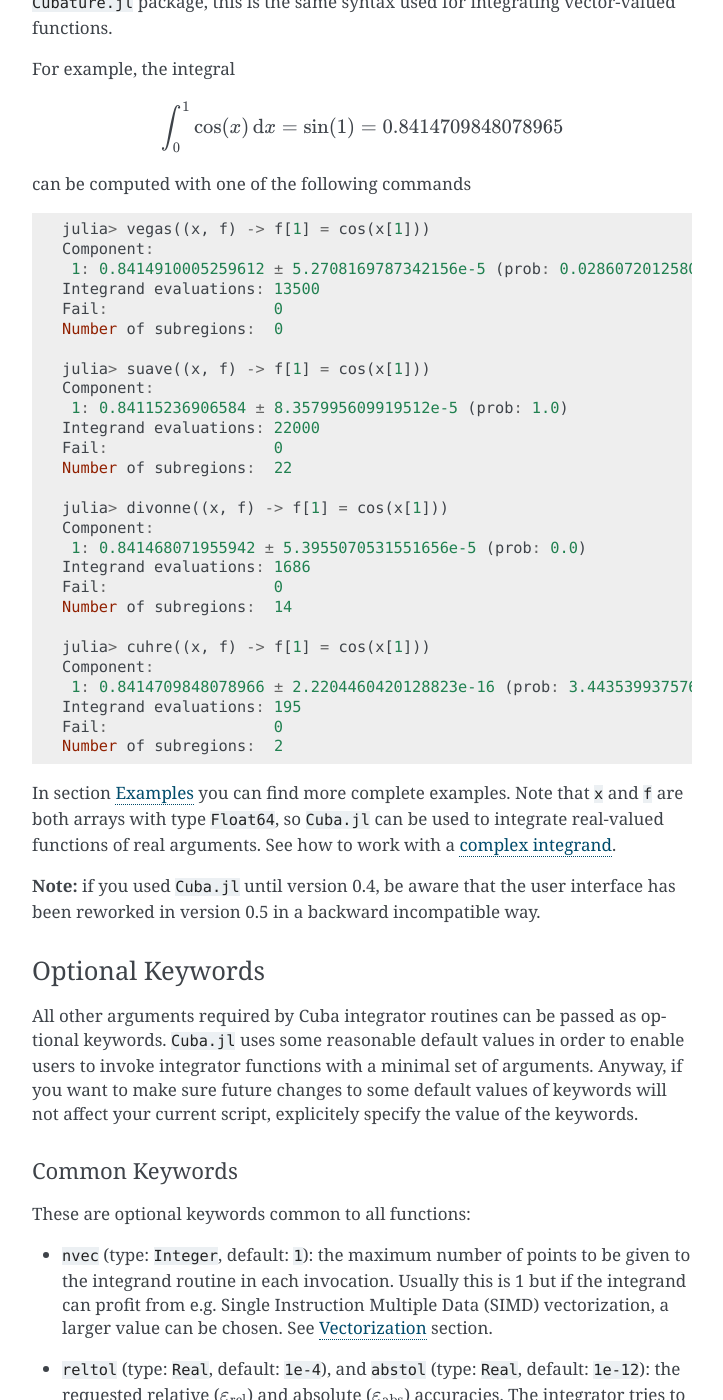
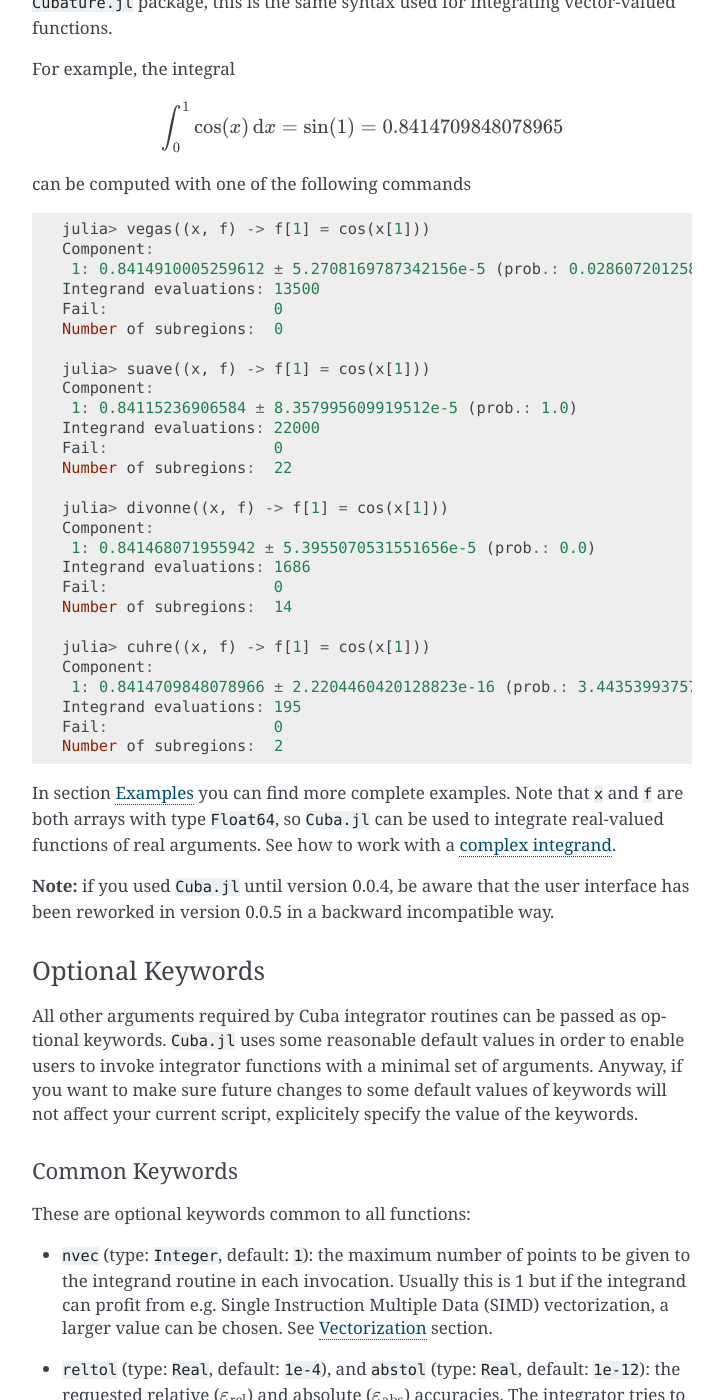
Before and after one commit to giordano/Cuba.jl, a Sphinx documentation site: the page built from docs/index.rst, in a window 1280 px wide and 1400 px high, scrolled down 3843 px. Shown: the whole window, without its empty margins (388-1111 px from the left). Built offline with Sphinx 7.4.7, drawn with Linux system fonts in a browser that asks for light colours.

Commit message:
Print "prob." instead of "prob"

```diff
--- a/docs/conf.py
+++ b/docs/conf.py
@@ -57,9 +57,9 @@
 # built documents.
 #
 # The short X.Y version.
-version = '0.3.1'
+version = '0.4.0'
 # The full version, including alpha/beta/rc tags.
-release = version # + '-dev'
+release = version + '-dev'
 
 # The language for content autogenerated by Sphinx. Refer to documentation
 # for a list of supported languages.
--- a/docs/index.rst
+++ b/docs/index.rst
@@ -214,28 +214,28 @@
 
     julia> vegas((x, f) -> f[1] = cos(x[1]))
     Component:
-     1: 0.8414910005259612 ± 5.2708169787342156e-5 (prob: 0.028607201258072673)
+     1: 0.8414910005259612 ± 5.2708169787342156e-5 (prob.: 0.028607201258072673)
     Integrand evaluations: 13500
     Fail:                  0
     Number of subregions:  0
 
     julia> suave((x, f) -> f[1] = cos(x[1]))
     Component:
-     1: 0.84115236906584 ± 8.357995609919512e-5 (prob: 1.0)
+     1: 0.84115236906584 ± 8.357995609919512e-5 (prob.: 1.0)
     Integrand evaluations: 22000
     Fail:                  0
     Number of subregions:  22
 
     julia> divonne((x, f) -> f[1] = cos(x[1]))
     Component:
-     1: 0.841468071955942 ± 5.3955070531551656e-5 (prob: 0.0)
+     1: 0.841468071955942 ± 5.3955070531551656e-5 (prob.: 0.0)
     Integrand evaluations: 1686
     Fail:                  0
     Number of subregions:  14
 
     julia> cuhre((x, f) -> f[1] = cos(x[1]))
     Component:
-     1: 0.8414709848078966 ± 2.2204460420128823e-16 (prob: 3.443539937576958e-5)
+     1: 0.8414709848078966 ± 2.2204460420128823e-16 (prob.: 3.443539937576958e-5)
     Integrand evaluations: 195
     Fail:                  0
     Number of subregions:  2
@@ -245,8 +245,8 @@
 integrate real-valued functions of real arguments.  See how to work with a
 `complex integrand`_.
 
-**Note:** if you used ``Cuba.jl`` until version 0.4, be aware that the user
-interface has been reworked in version 0.5 in a backward incompatible way.
+**Note:** if you used ``Cuba.jl`` until version 0.0.4, be aware that the user
+interface has been reworked in version 0.0.5 in a backward incompatible way.
 
 Optional Keywords
 '''''''''''''''''
@@ -616,28 +616,28 @@
 
     julia> vegas( (x,f) -> f[1] = log(x[1])/sqrt(x[1]))
     Component:
-     1: -3.998162393712848 ± 0.0004406643716840933 (prob: 0.28430529682022004)
+     1: -3.998162393712848 ± 0.0004406643716840933 (prob.: 0.28430529682022004)
     Integrand evaluations: 1007500
     Fail:                  1
     Number of subregions:  0
 
     julia> suave( (x,f) -> f[1] = log(x[1])/sqrt(x[1]))
     Component:
-     1: -3.9999762867171387 ± 0.00039504866661845624 (prob: 1.0)
+     1: -3.9999762867171387 ± 0.00039504866661845624 (prob.: 1.0)
     Integrand evaluations: 51000
     Fail:                  0
     Number of subregions:  51
 
     julia> divonne( (x,f) -> f[1] = log(x[1])/sqrt(x[1]))
     Component:
-     1: -3.9997602130594374 ± 0.0003567874814901272 (prob: 1.0)
+     1: -3.9997602130594374 ± 0.0003567874814901272 (prob.: 1.0)
     Integrand evaluations: 11593
     Fail:                  0
     Number of subregions:  76
 
     julia> cuhre( (x,f) -> f[1] = log(x[1])/sqrt(x[1]))
     Component:
-     1: -4.00000035506719 ± 0.0003395484028625721 (prob: 0.0)
+     1: -4.00000035506719 ± 0.0003395484028625721 (prob.: 0.0)
     Integrand evaluations: 5915
     Fail:                  0
     Number of subregions:  46
```
Also changed, not shown: README.md (+6 -6 lines), 1 other file.
